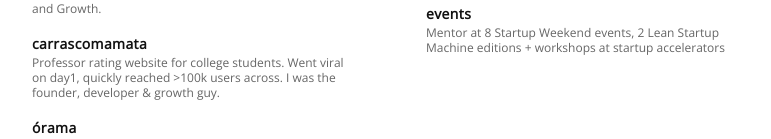
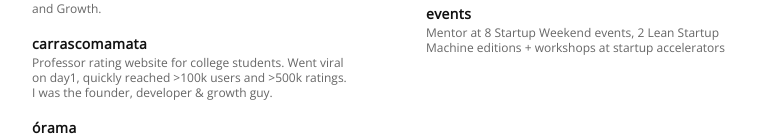
Before and after one commit to rafaeldahis/rafaeldahis.github.io, a plain HTML site: page index.html in a window 1280 px wide. Shown: the part 482-621 px from the top of the page, without its empty margins (96-867 px from the left). Drawn offline with nearby package versions, Linux system fonts and the light colour scheme.

Commit message:
adjustments

```diff
--- a/index.html
+++ b/index.html
@@ -38,7 +38,7 @@
 		        <p>largest local commerce internet company in Brazil. Winner of Crunchies Award in 2012. I was PM for Mobile and Growth.</p>
 
 		        <h4><a href="http://carrascomamata.com.br">carrascomamata</a></h4>
-		        <p>Professor rating website for college students. Went viral on day1, quickly reached >100k users across. I was the founder, developer & growth guy.</p>
+		        <p>Professor rating website for college students. Went viral on day1, quickly reached >100k users and >500k ratings. I was the founder, developer & growth guy.</p>
 
 		        <h4><a href="http://orama.com.br">órama</a></h4>
 		        <p>Online Investment platform, democratizing funds previously restricted to qualified investors. I was a Software Engineer part of the founding team.</p>
```
